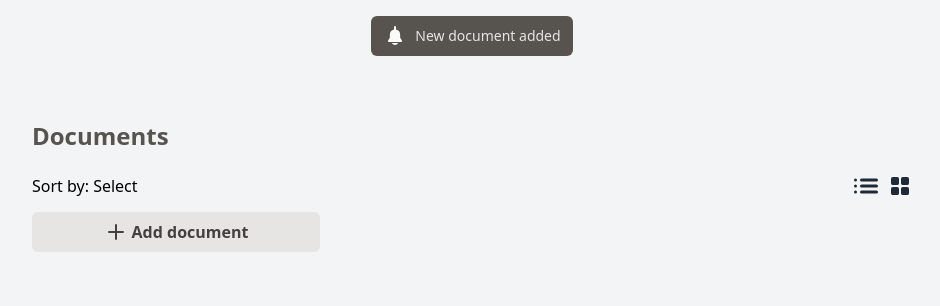
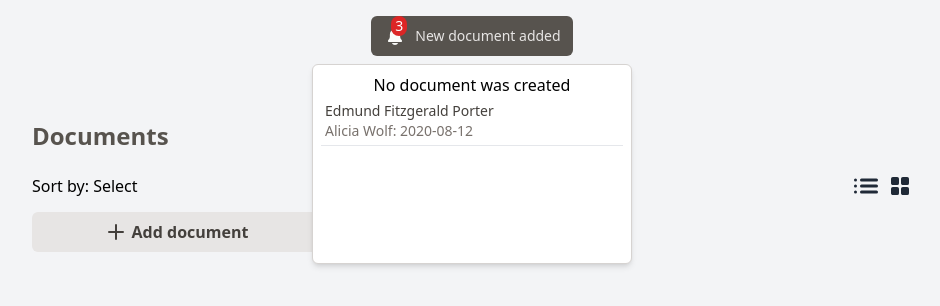
Before and after one commit to marcco12/Documentor, a website with bundled scripts: page index.html in a window 1280 px wide. Shown: the whole page, without its empty margins (168-1108 px from the left). Built offline with nearby package versions, Linux system fonts and the light colour scheme; files whose address does not match are found by name.

Commit message:
Notification box design

```diff
--- a/index.html
+++ b/index.html
@@ -12,9 +12,11 @@
 	<body
 		class="bg-gray-100 flex flex-col items-center my-4 mx-10 md:mx-[200px]"
 	>
+		<header class="relative w-full flex flex-col items-center justify-center">
 			<!-- Notification Bubble -->
-		<header
-			class="rounded-md bg-stone-600 flex gap-2 w-fit items-center justify-center py-2 px-3"
+			<div
+				id="notification-buuble"
+				class="relative rounded-md bg-stone-600 flex gap-2 w-fit items-center justify-center py-2 px-3 cursor-pointer"
 			>
 				<!-- Bell Icon -->
 				<svg
@@ -30,8 +32,20 @@
 						d="M17.133 12.632v-1.8a5.406 5.406 0 0 0-4.154-5.262.955.955 0 0 0 .021-.106V3.1a1 1 0 0 0-2 0v2.364a.955.955 0 0 0 .021.106 5.406 5.406 0 0 0-4.154 5.262v1.8C6.867 15.018 5 15.614 5 16.807 5 17.4 5 18 5.538 18h12.924C19 18 19 17.4 19 16.807c0-1.193-1.867-1.789-1.867-4.175ZM8.823 19a3.453 3.453 0 0 0 6.354 0H8.823Z"
 					/>
 				</svg>
+				<div class="bg-red-600 rounded-full absolute left-5 bottom-5 min-w-4 h-fit flex items-center justify-center">
+					<span class="text-white text-sm">3</span>
+				</div>
 
 				<p class="text-sm text-stone-200">New document added</p>
+			</div>
+			<!-- Last documents created display -->
+			<div id="notification-list" class="absolute top-12 w-80 h-[200px] flex flex-col p-2 overflow-y-auto border border-stone-300 bg-white rounded-md shadow-md">
+				<p class="place-self-center">No document was created</p>
+				<div class="border-b p-1">
+					<p class="text-sm text-stone-700">Edmund Fitzgerald Porter</p>
+                    <p class="text-sm text-stone-500">Alicia Wolf: 2020-08-12</p>
+				</div>
+			</div>
 		</header>
 		<!-- Main Content -->
 		<main class="self-start w-full mt-16">
@@ -149,7 +163,9 @@
 					<!-- Modal Body -->
 					<div class="space-y-3">
 						<div>
-							<label for="title-input" class="font-semibold">Title:</label>
+							<label for="title-input" class="font-semibold"
+								>Title:</label
+							>
 							<input
 								type="text"
 								id="title-input"
@@ -158,7 +174,9 @@
 							/>
 						</div>
 						<div>
-							<label for="version-input" class="font-semibold">Version:</label>
+							<label for="version-input" class="font-semibold"
+								>Version:</label
+							>
 							<input
 								type="text"
 								id="version-input"
@@ -167,7 +185,9 @@
 							/>
 						</div>
 						<div>
-							<label for="contributor-input" class="font-semibold">Contributor:</label>
+							<label for="contributor-input" class="font-semibold"
+								>Contributor:</label
+							>
 							<input
 								type="text"
 								id="contributor-input"
@@ -176,7 +196,9 @@
 							/>
 						</div>
 						<div>
-							<label for="contributor-input" class="font-semibold">Attachments:</label>
+							<label for="contributor-input" class="font-semibold"
+								>Attachments:</label
+							>
 							<input
 								type="text"
 								id="attachments-input"
@@ -190,7 +212,9 @@
 						<button
 							id="save-doc-btn"
 							class="bg-stone-700 rounded-md p-2 font-semibold flex gap-1 items-center justify-center hover:bg-stone-600 w-full text-white"
-                        >Create</button>
+						>
+							Create
+						</button>
 					</div>
 				</div>
 			</div>
```
Also changed, not shown: output.css. Lines whose indentation alone changed are shown as unchanged.
